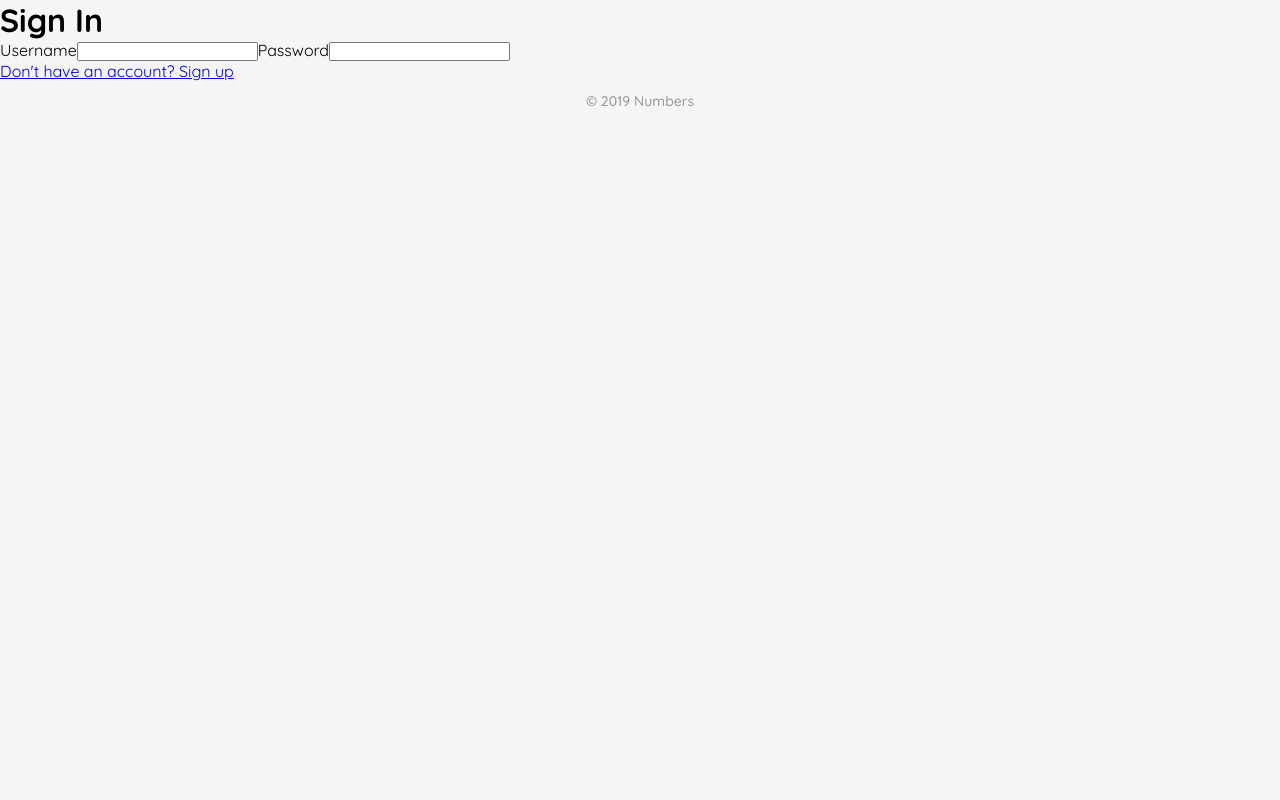
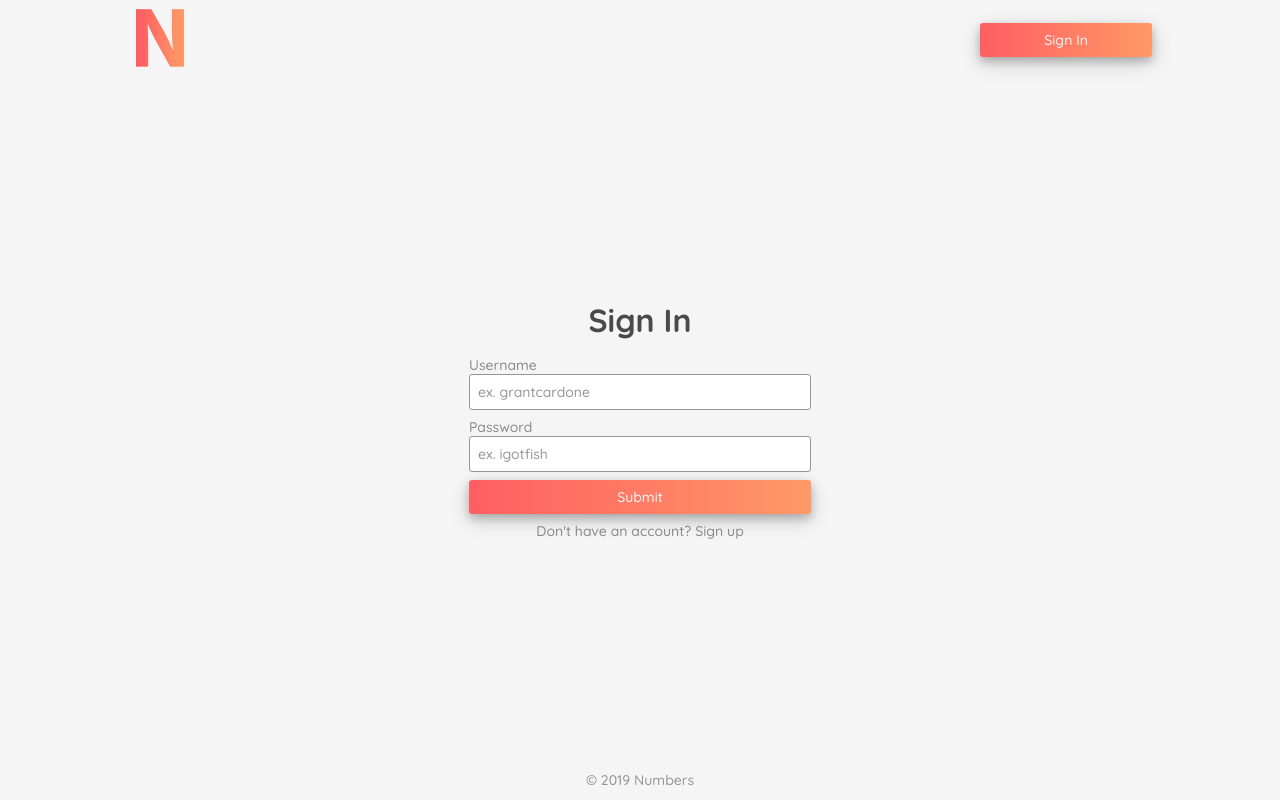
Before and after one commit to numbersapp/frontend, a React (Create React App) app: page /signin in a window 1280 px wide. Built offline with nearby package versions, Linux system fonts and the light colour scheme.

Commit message:
sign in and sign up pages completed

```diff
--- a/public/index.html
+++ b/public/index.html
@@ -2,7 +2,7 @@
 <html lang="en">
 	<head>
 		<meta charset="utf-8"/>
-		<link rel="icon" href="%PUBLIC_URL%/favicon.ico"/>
+		<link rel="icon" href="%PUBLIC_URL%/favicon.png"/>
 		<meta name="viewport" content="width=device-width, initial-scale=1"/>
 		<meta name="theme-color" content="#000000"/>
 		<meta name="description" content="A real estate investment analyzer"/>
--- a/src/App.js
+++ b/src/App.js
@@ -9,7 +9,7 @@ import Footer from './components/Footer';
 const App = () => {
 	return (
 		<>
-			<Route exact path='/' component={Header}/>
+			<Route path='/' component={Header}/>
 			<Route exact path='/' component={Landing}/>
 			<Route path='/signin' component={SignIn}/>
 			<Route path='/signup' component={SignUp}/>
--- a/src/components/Header.js
+++ b/src/components/Header.js
@@ -39,7 +39,7 @@ const HeaderContainer = styled.div`
 const Header = () => {
     return (
         <HeaderContainer>
-            <img src={logo} alt='numbers logo'/>
+            <Link to='/'><img src={logo} alt='numbers logo'/></Link>
 			<Link to='/signin'><button>Sign In</button></Link>
         </HeaderContainer>
     );
--- a/src/components/SignIn.js
+++ b/src/components/SignIn.js
@@ -1,18 +1,101 @@
 import React from 'react';
 import {Link} from 'react-router-dom';
+import styled from 'styled-components';
+
+const SignInContainer = styled.div`
+    height: 85vh;
+    width: 1024px;
+    margin: 0 auto;
+    display: flex;
+    flex-direction: column;
+    justify-content: center;
+    align-items: center;
+
+    h1 {
+        margin-bottom: 16px;
+        font-size: 2rem;
+        font-weight: 700;
+        color: #4a4a4a;
+    }
+
+    form {
+        display: flex;
+        flex-direction: column;
+
+        label {
+            font-size: 14px;
+            font-weight: 500;
+            color: #898989;
+        }
+
+        input {
+            width: 342px;
+            margin-bottom: 8px;
+            padding: 8px;
+            background: white;
+            border: 1px solid #969696;
+            border-radius: 3px;
+            outline: none;
+            font-family: 'Quicksand', sans-serif;
+            font-size: 14px;
+            font-weight: 500;
+
+            ::placeholder {
+                color: #969696;
+            }
+        }
+
+        button {
+            height: 34px;
+            margin-bottom: 8px;
+            border: none;
+            border-radius: 3px;
+            background: linear-gradient(to right, #ff5e62, #ff9966);
+            box-shadow: 0 4px 8px 0 rgba(0, 0, 0, 0.2), 0 6px 20px 0 rgba(0, 0, 0, 0.19);
+            font-family: 'Quicksand', sans-serif;
+            font-size: 14px;
+            font-weight: 500;
+            color: whitesmoke;
+            cursor: pointer;
+            transition: 0.25s;
+
+            :hover {
+                box-shadow: none;
+            }
+        }
+    }
+
+    a {
+        text-decoration: none;
+
+        p {
+            font-size: 14px;
+            font-weight: 500;
+            color: #898989;
+            transition: 0.25s;
+
+            :hover {
+                opacity: 0.75;
+            }
+        }
+    }
+`
 
 const SignIn = () => {
     return (
-        <div>
+        <SignInContainer>
             <h1>Sign In</h1>
-            <form>
+            <form autoComplete='off'>
                 <label htmlFor='username'>Username</label>
-                <input name='username'/>
+                <input name='username' placeholder='ex. grantcardone'/>
+
                 <label htmlFor='password'>Password</label>
-                <input name='password'/>
+                <input name='password' placeholder='ex. igotfish'/>
+
+                <button>Submit</button>
             </form>
             <Link to='/signup'><p>Don't have an account? Sign up</p></Link>
-        </div>
+        </SignInContainer>
     );
 };
 
--- a/src/components/SignUp.js
+++ b/src/components/SignUp.js
@@ -1,17 +1,84 @@
 import React from 'react';
-import {Link} from 'react-router-dom';
+import styled from 'styled-components';
+
+const SignUpContainer = styled.div`
+    height: 85vh;
+    width: 1024px;
+    margin: 0 auto;
+    display: flex;
+    flex-direction: column;
+    justify-content: center;
+    align-items: center;
+
+    h1 {
+        margin-bottom: 16px;
+        font-size: 2rem;
+        font-weight: 700;
+        color: #4a4a4a;
+    }
+
+    form {
+        display: flex;
+        flex-direction: column;
+
+        label {
+            font-size: 14px;
+            font-weight: 500;
+            color: #898989;
+        }
+
+        input {
+            width: 342px;
+            margin-bottom: 8px;
+            padding: 8px;
+            background: white;
+            border: 1px solid #969696;
+            border-radius: 3px;
+            outline: none;
+            font-family: 'Quicksand', sans-serif;
+            font-size: 14px;
+            font-weight: 500;
+
+            ::placeholder {
+                color: #969696;
+            }
+        }
+
+        button {
+            height: 34px;
+            margin-bottom: 8px;
+            border: none;
+            border-radius: 3px;
+            background: linear-gradient(to right, #ff5e62, #ff9966);
+            box-shadow: 0 4px 8px 0 rgba(0, 0, 0, 0.2), 0 6px 20px 0 rgba(0, 0, 0, 0.19);
+            font-family: 'Quicksand', sans-serif;
+            font-size: 14px;
+            font-weight: 500;
+            color: whitesmoke;
+            cursor: pointer;
+            transition: 0.25s;
+
+            :hover {
+                box-shadow: none;
+            }
+        }
+    }
+`
 
 const SignUp = () => {
     return (
-        <div>
+        <SignUpContainer>
             <h1>Sign Up</h1>
-            <form>
+            <form autoComplete='off'>
                 <label htmlFor='username'>Username</label>
-                <input name='username'/>
+                <input name='username' placeholder='ex. grantcardone'/>
+
                 <label htmlFor='password'>Password</label>
-                <input name='password'/>
+                <input name='password' placeholder='ex. igotfish'/>
+
+                <button>Submit</button>
             </form>
-        </div>
+        </SignUpContainer>
     );
 };
 
```
Also changed, not shown: public/favicon.png (added), public/logo192.png (added), public/manifest.json.
